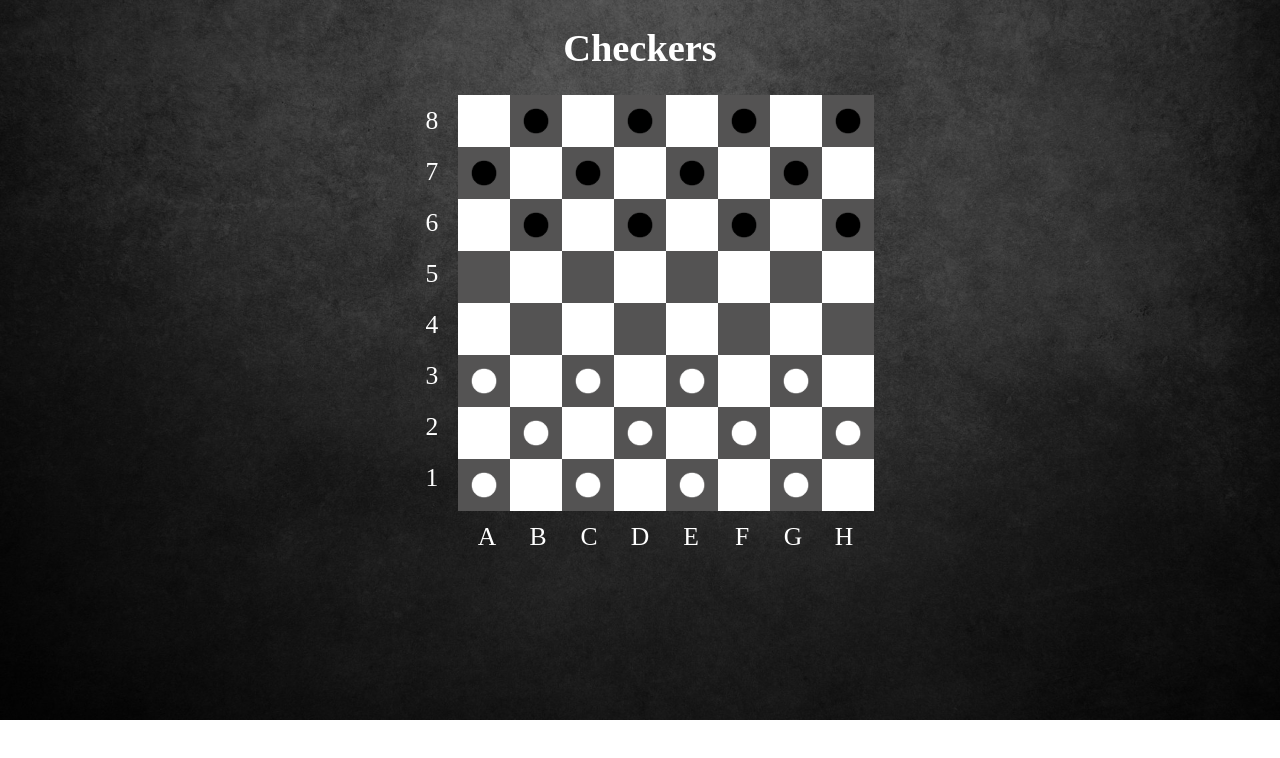
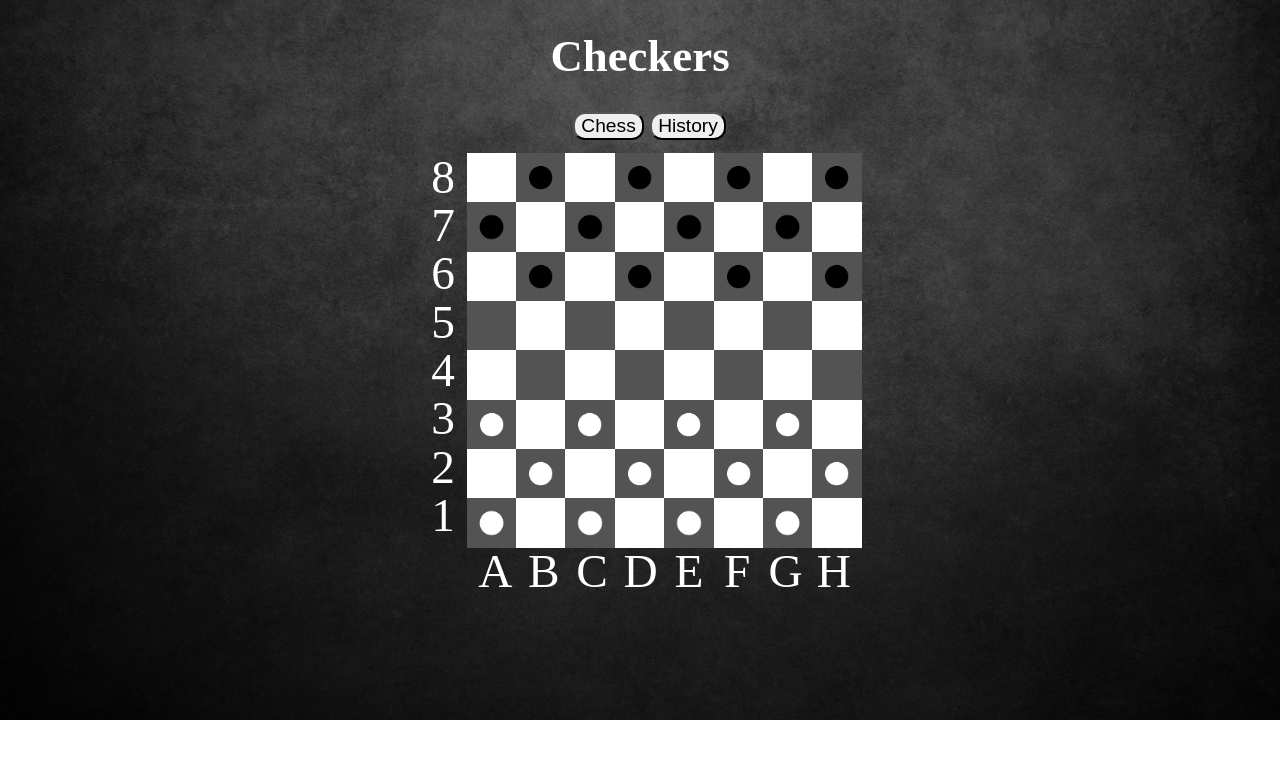
Before and after one commit to hohlokit/Tabletop, a React (Create React App) app: page / in a window 1280 px wide. Shown: the top 758 px of the page. Built offline with nearby package versions, Linux system fonts and the light colour scheme.

Commit message:
end game checker

```diff
--- a/package.json
+++ b/package.json
@@ -6,6 +6,7 @@
     "react": "^16.8.6",
     "react-dom": "^16.8.6",
     "react-redux": "^7.1.0",
+    "react-route": "^1.0.3",
     "react-scripts": "3.0.1",
     "redux": "^4.0.4"
   },
--- a/src/App/games/checkers/checkers.jsx
+++ b/src/App/games/checkers/checkers.jsx
@@ -41,8 +41,8 @@ class Checkers extends React.Component {
         this.props.changeFieldArray(fieldArr);
     }
 
-    // TODO1: queens
-    // TODO2: history
+    // TODO1: history
+    // TODO2: bug with field
 
     becomeQueen = (i, j, turnArray) => {
         if (turnArray[i][j].checkerType === 'blackChecker' && i === 7) {
@@ -94,6 +94,24 @@ class Checkers extends React.Component {
             turnArray = this.becomeQueen(i, j, turnArray);
             this.props.changeFieldArray(turnArray);
         }
+        this.countWin();
+    }
+
+    countWin = () => {
+        let turnArray = JSON.parse(JSON.stringify(this.props.fieldArray));
+        let counter = {
+            white: 0,
+            black: 0
+        };
+        for (let i = 0; i < 8; i++) {
+            for (let j = 0; j < 8; j++) {
+                if (turnArray[i][j].checkerColor === false) counter.white++;
+                if (turnArray[i][j].checkerColor === true) counter.black++;
+            }
+        }
+        this.props.changeCheckersCount(counter);
+        if (counter.white === 0) alert("Black player win");
+        if (counter.black === 0) alert("White player win");
     }
 
     clearChosenFields = (turnArray) => {
@@ -211,8 +229,7 @@ class Checkers extends React.Component {
         return [turnArray, attackCounter]
     }
 
-    findTurns = (i, j, turnArray, attackCounter) => {
-
+    findTurns = (i, j, turnArray) => {
         let temp = 0;
         for (let a = 0; a < 8; a++) {
             for (let b = 0; b < 8; b++) {
@@ -565,6 +582,10 @@ class Checkers extends React.Component {
         return (
             <div>
                 <h1>Checkers</h1>
+                <div className="UI">
+                    <button className="UIButton" onClick={this.toChess}>Chess</button>
+                    <button className="UIButton">History  </button>
+                </div>
                 <div className="leftNum">
                     <div>
                         <div className="indexation">8</div>
@@ -615,6 +636,7 @@ export default connect(
     state => ({
         fieldArray: state.fieldArray,
         playersTurn: state.playersTurn,
+        checkersCount: state.checkersCount,
     }),
     dispatch => ({
         changeFieldArray: (fieldArray) => {
@@ -623,6 +645,8 @@ export default connect(
         changePlayersTurn: (playersTurn) => {
             dispatch({ type: 'CHANGE_PLAYERS_TURN', payload: playersTurn });
         },
-
+        changeCheckersCount: (checkersCount) => {
+            dispatch({ type: 'CHANGE_CHECKERS_COUNT', payload: checkersCount });
+        }
     })
 )(Checkers);
--- /dev/null
+++ b/src/reducers/changeCheckersCount.jsx
@@ -0,0 +1,11 @@
+const initState = {
+    white: 12,
+    black: 12
+};
+
+export default function checkersCount(state = initState, action) {
+    if (action.type === 'CHANGE_CHECKERS_COUNT') {
+        return action.payload;
+    }
+    return state;
+}
--- a/src/reducers/reducer.js
+++ b/src/reducers/reducer.js
@@ -2,8 +2,10 @@ import { combineReducers } from 'redux';
 
 import fieldArray from './changeFieldArray';
 import playersTurn from './changePlayersTurn';
+import checkersCount from './changeCheckersCount';
 
 export default combineReducers({
     fieldArray,
     playersTurn,
+    checkersCount
 });
--- a/src/styles/styles.css
+++ b/src/styles/styles.css
@@ -14,6 +14,7 @@ body {
 h1 {
     display: flex;
     justify-content: center;
+    font-size: 3.5vw;
 }
 
 #root {
@@ -27,13 +28,15 @@ h1 {
 }
 
 .indexation {
-    height: 51px;
-    width: 51px;
+    height: 3.7vw;
+    width: 3.7vw;
+    margin-bottom: 1px;
+    margin-left: 1px;
     background-color: transparent;
     display: flex;
     justify-content: center;
     align-items: center;
-    font-size: 2vw;
+    font-size: 3.7vw;
 }
 
 .leftNum {
@@ -49,14 +52,14 @@ h1 {
 
 .black {
     background-color: #545353;
-    height: 50px;
-    width: 50px;
+    height: 3.7vw;
+    width: 3.7vw;
 }
 
 .white {
     background-color: #ffffff;
-    height: 50px;
-    width: 50px;
+    height: 3.7vw;
+    width: 3.7vw;
 }
 
 .blackChecker {
@@ -79,3 +82,20 @@ h1 {
     outline: 5px solid rgb(255, 0, 0);
     outline-offset: -5px;
 }
+
+.UI {
+    margin-left: 1vw;
+    display: flex;
+    flex-direction: row;
+    justify-content: center;
+    align-content: center;
+    margin-bottom: 1vw;
+}
+
+.UIButton {
+    margin-left: 0.5vw;
+    width: calc(100vw - 95vw)*100%;
+    height: calc(100vw - 92vw)*100%;
+    border-radius: 12px;
+    font-size: 1.5vw;
+}
```
Also changed, not shown: src/actions/changeCheckersCount.jsx (added, +12 -0 lines), 1 other file (tests, documents, lock files or other folders).
